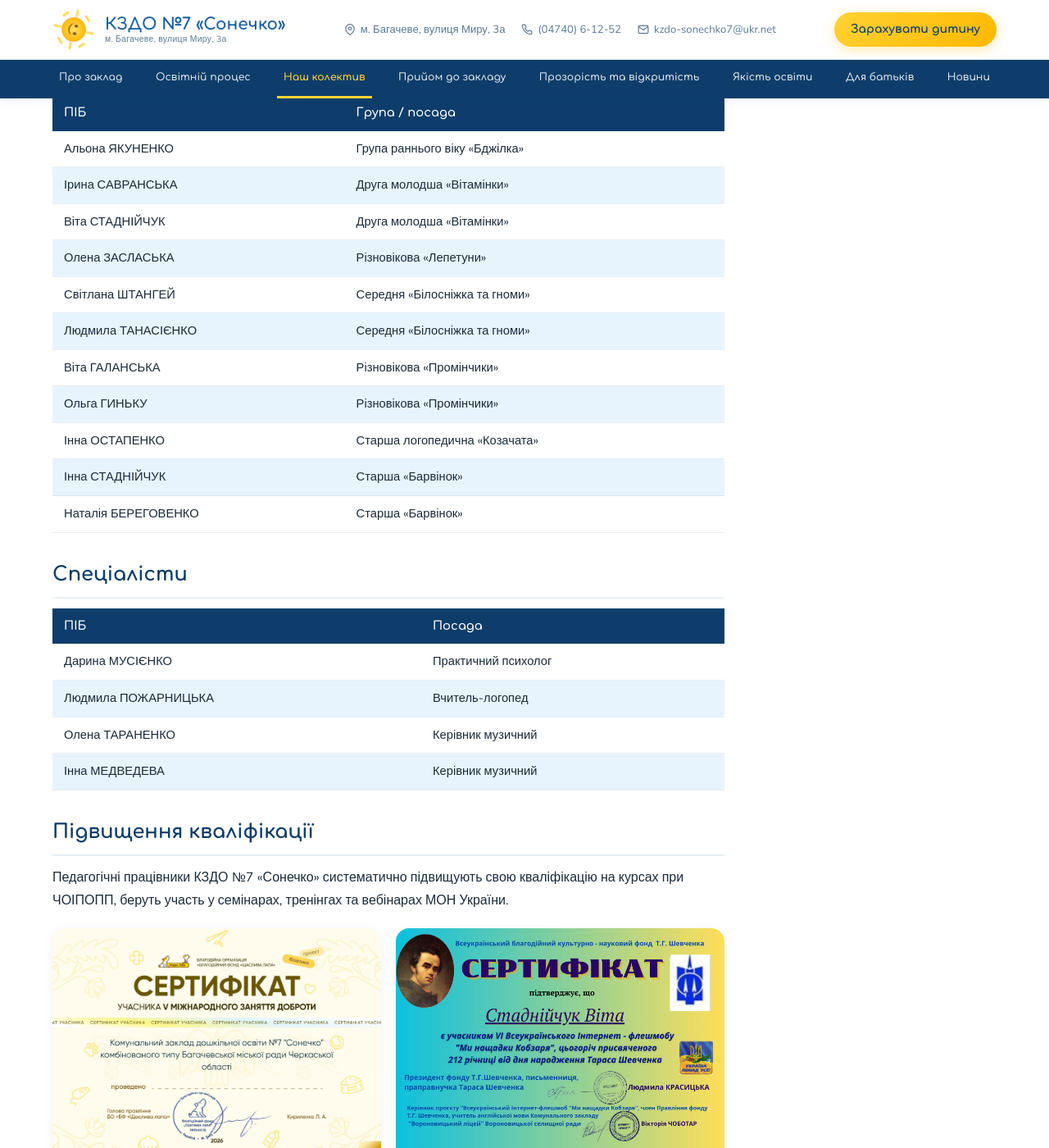
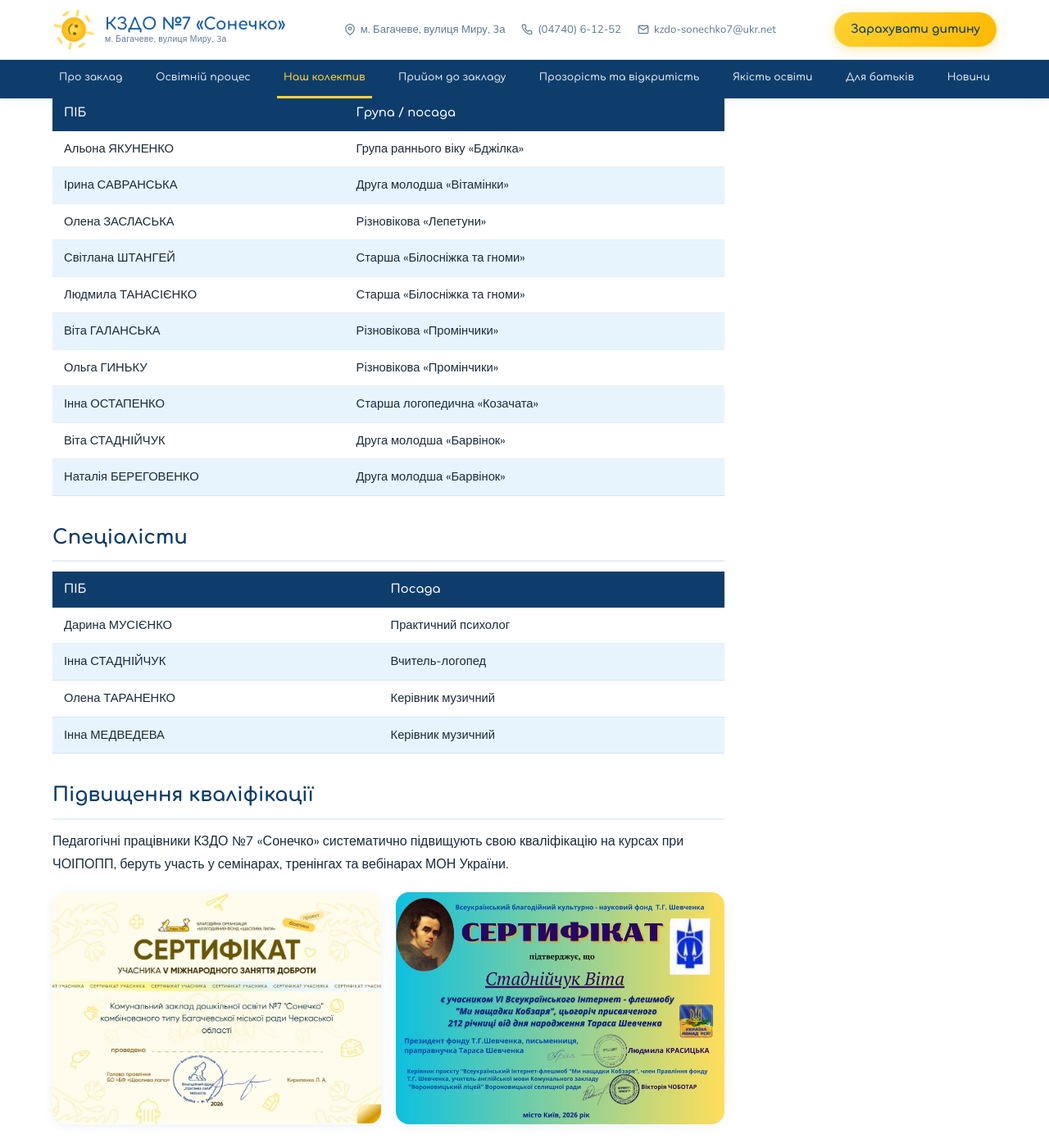
Before and after one commit to sonechko7/sonechko7.github.io, a Jekyll site: the page built from pages/nash-kolektyv.md, in a window 1280 px wide and 1400 px high, scrolled down 830 px. Shown: the whole window at 82% size. Built offline with Jekyll 4.4.1, drawn with Linux system fonts in a browser that asks for light colours.

Commit message:
Update Наш колектив “team”

```diff
--- a/_data/team.yml
+++ b/_data/team.yml
@@ -2,7 +2,7 @@ administration:
   - name: Любов ДЗІСЯК
     role: Директор
     phone: (04740) 6-12-52
-    photo: /assets/images/uploads/Дзісяк Л, В,.jpg
+    photo: /assets/images/uploads/Дзісяк ЛВ нова.jpg
   - name: Ірина ЗУБРИЦЬКА
     role: Вихователь-методист
     phone: ''
@@ -20,28 +20,26 @@ teachers:
     role: Група раннього віку «Бджілка»
   - name: Ірина САВРАНСЬКА
     role: Друга молодша «Вітамінки»
-  - name: Віта СТАДНІЙЧУК
-    role: Друга молодша «Вітамінки»
   - name: Олена ЗАСЛАСЬКА
     role: Різновікова «Лепетуни»
   - name: Світлана ШТАНГЕЙ
-    role: Середня «Білосніжка та гноми»
+    role: Старша «Білосніжка та гноми»
   - name: Людмила ТАНАСІЄНКО
-    role: Середня «Білосніжка та гноми»
+    role: Старша «Білосніжка та гноми»
   - name: Віта ГАЛАНСЬКА
     role: Різновікова «Промінчики»
   - name: Ольга ГИНЬКУ
     role: Різновікова «Промінчики»
   - name: Інна ОСТАПЕНКО
     role: Старша логопедична «Козачата»
-  - name: Інна СТАДНІЙЧУК
-    role: Старша «Барвінок»
+  - name: Віта СТАДНІЙЧУК
+    role: Друга молодша «Барвінок»
   - name: Наталія БЕРЕГОВЕНКО
-    role: Старша «Барвінок»
+    role: Друга молодша «Барвінок»
 specialists:
   - name: Дарина МУСІЄНКО
     role: Практичний психолог
-  - name: Людмила ПОЖАРНИЦЬКА
+  - name: Інна СТАДНІЙЧУК
     role: Вчитель-логопед
   - name: Олена ТАРАНЕНКО
     role: Керівник музичний
```
Also changed, not shown: assets/images/uploads/Дзісяк ЛВ нова.jpg (added).
